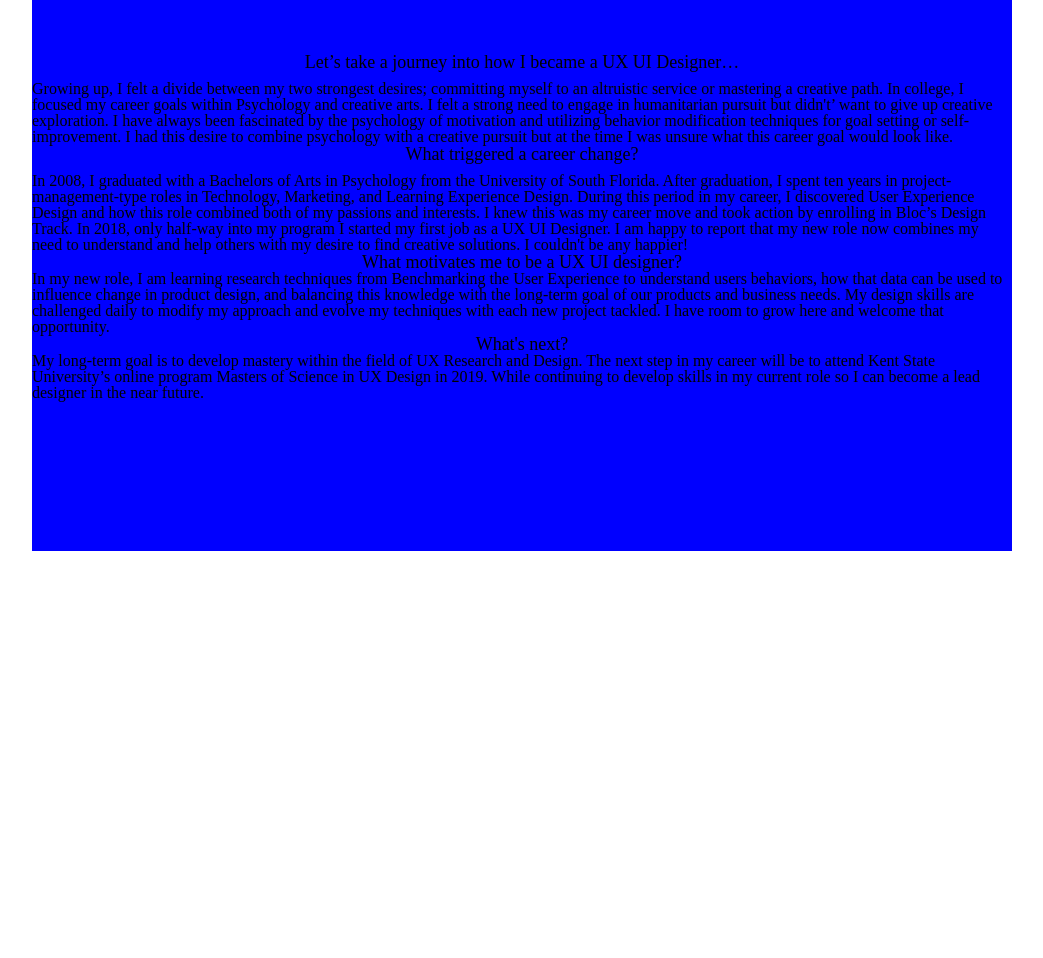
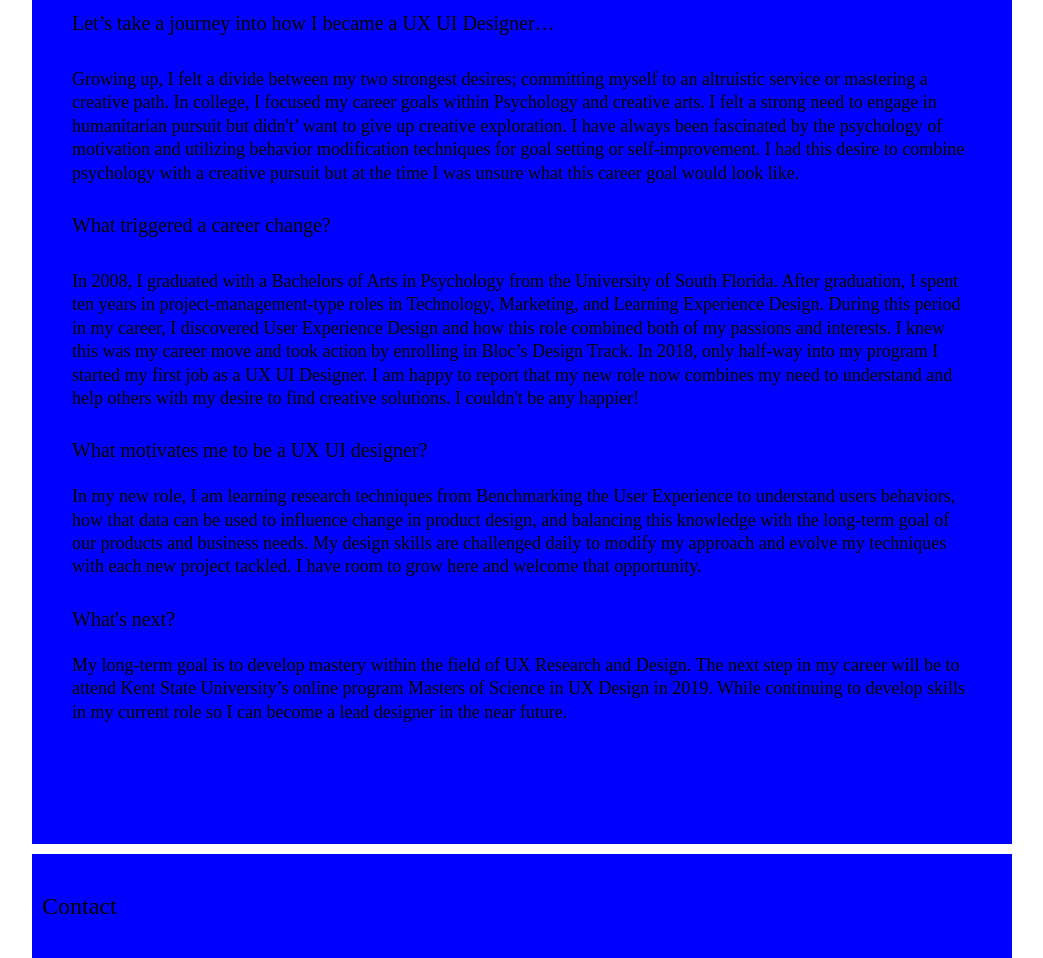
Before and after one commit to jmenglish/portfolio, a plain HTML site: page about.html in a window 1280 px wide. Shown: the part 627-1585 px from the top of the page, without its empty margins (118-1161 px from the left). Before the commit the page ends 1178 px from the top, so only its background shows below. Drawn offline with Linux system fonts and the light colour scheme.

Commit message:
revisions

```diff
--- a/about.html
+++ b/about.html
@@ -22,19 +22,27 @@
 
       <!--other sections below-->
       <section>
-        <h4>Let’s take a journey into how I became a UX UI Designer…</h4>
+        <h5>Let’s take a journey into how I became a UX UI Designer…</h5>
         <br><p>Growing up, I felt a divide between my two strongest desires; committing myself to an altruistic service or mastering a creative path. In college, I focused my career goals within Psychology and creative arts. I felt a strong need to engage in humanitarian pursuit but didn't’ want to give up creative exploration. I have always been fascinated by the psychology of motivation and utilizing behavior modification techniques for goal setting or self-improvement. I had this desire to combine psychology with a creative pursuit but at the time I was unsure what this career goal would look like. </p>
 
-        <h4>What triggered a career change?</h4>
+        <br>
+        <h5>What triggered a career change?</h5>
         <br><p>In 2008, I graduated with a Bachelors of Arts in Psychology from the University of South Florida. After graduation, I spent ten years in project-management-type roles in Technology, Marketing, and Learning Experience Design. During this period in my career, I discovered User Experience Design and how this role combined both of my passions and interests. I knew this was my career move and took action by enrolling in Bloc’s Design Track. In 2018, only half-way into my program I started my first job as a UX UI Designer. I am happy to report that my new role now combines my need to understand and help others with my desire to find creative solutions. I couldn't be any happier!</p>
 
-        <h4>What motivates me to be a UX UI designer?</h4>
+        <br>
+        <h5>What motivates me to be a UX UI designer?</h5>
         <p>In my new role, I am learning research techniques from Benchmarking the User Experience to understand users behaviors, how that data can be used to influence change in product design, and balancing this knowledge with the long-term goal of our products and business needs. My design skills are challenged daily to modify my approach and evolve my techniques with each new project tackled. I have room to grow here and welcome that opportunity.</p>
 
-        <h4>What's next?</h4>
+        <br>
+        <h5>What's next?</h5>
         <p>My long-term goal is to develop mastery within the field of UX Research and Design. The next step in my career will be to attend Kent State University’s online program Masters of Science in UX Design in 2019. While continuing to develop skills in my current role so I can become a lead designer in the near future.</p>
+        <br>
+      </section>
 
+      <section class="footer">
+        <h4>Contact</h4>
       </section>
+
     </div>
   </body>
 
--- a/css/style.css
+++ b/css/style.css
@@ -33,25 +33,29 @@ h3 {
 
 /*header sections*/
 h4 {
-  font-size:1.8rem;
-  text-align: center;
+  font-size: 2.4rem;
+  text-align: left;
 }
 
 /*sub-header sections*/
 h5 {
-  font-size:
+  font-size: 2rem;
+  text-align: left;
+  padding: 1rem;
 }
+
 
 /*body text*/
 p {
-  font-size: 1.6rem;
-  /*margin-top: .5rem; (will need this for about/case study pages to add
-  space btw headers and paragraphs)*/
+  font-size: 1.8rem;
+  margin-top: .5rem;
+  line-height: 1.3;
+  text-align: left;
+  padding: 1rem;
 }
 
 .container {
   background-color: white;
-  /*height: 100vh;*/
   margin: 0 auto;
   width: 90%;
 }
@@ -60,7 +64,7 @@ section {
   background-color: blue;
   color: black;
   margin-top: 1rem;
-  padding: 15rem 0;
+  padding: 10rem 3rem;
 }
 
 section.nav {
```
